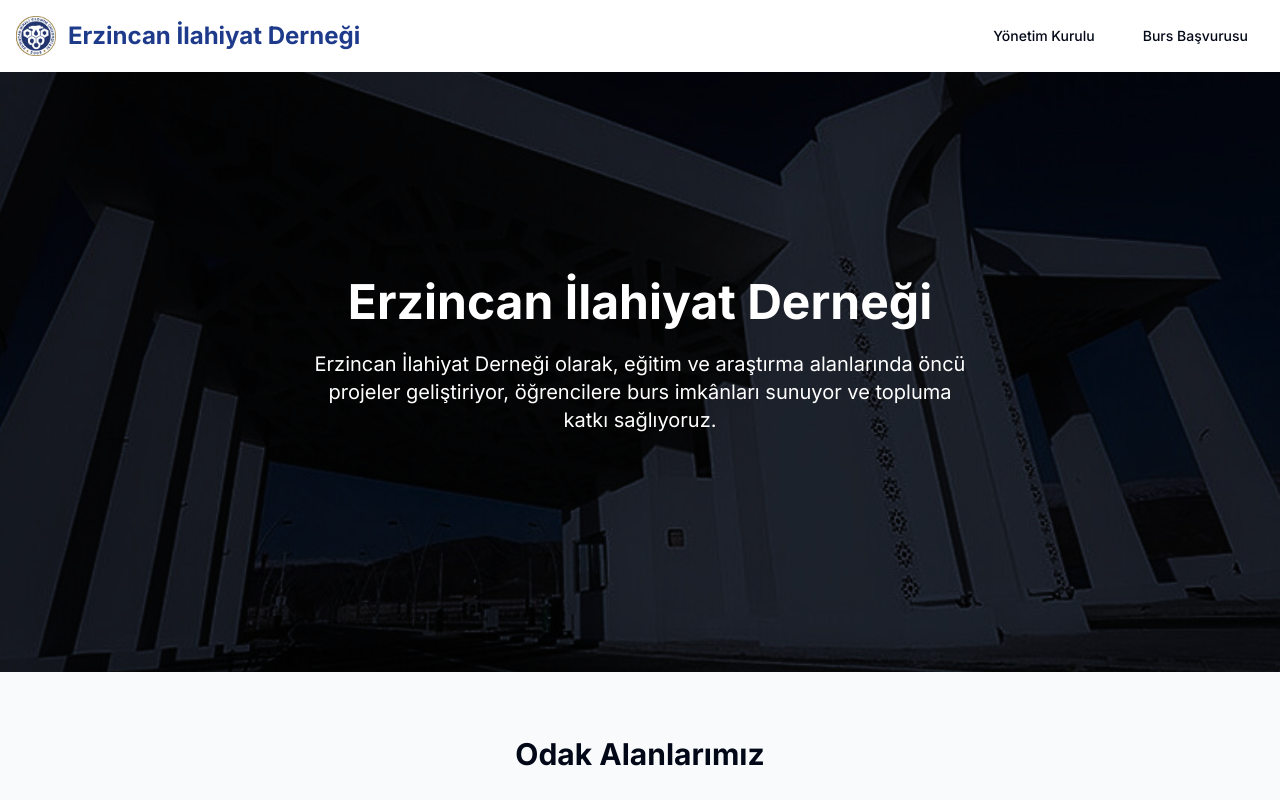
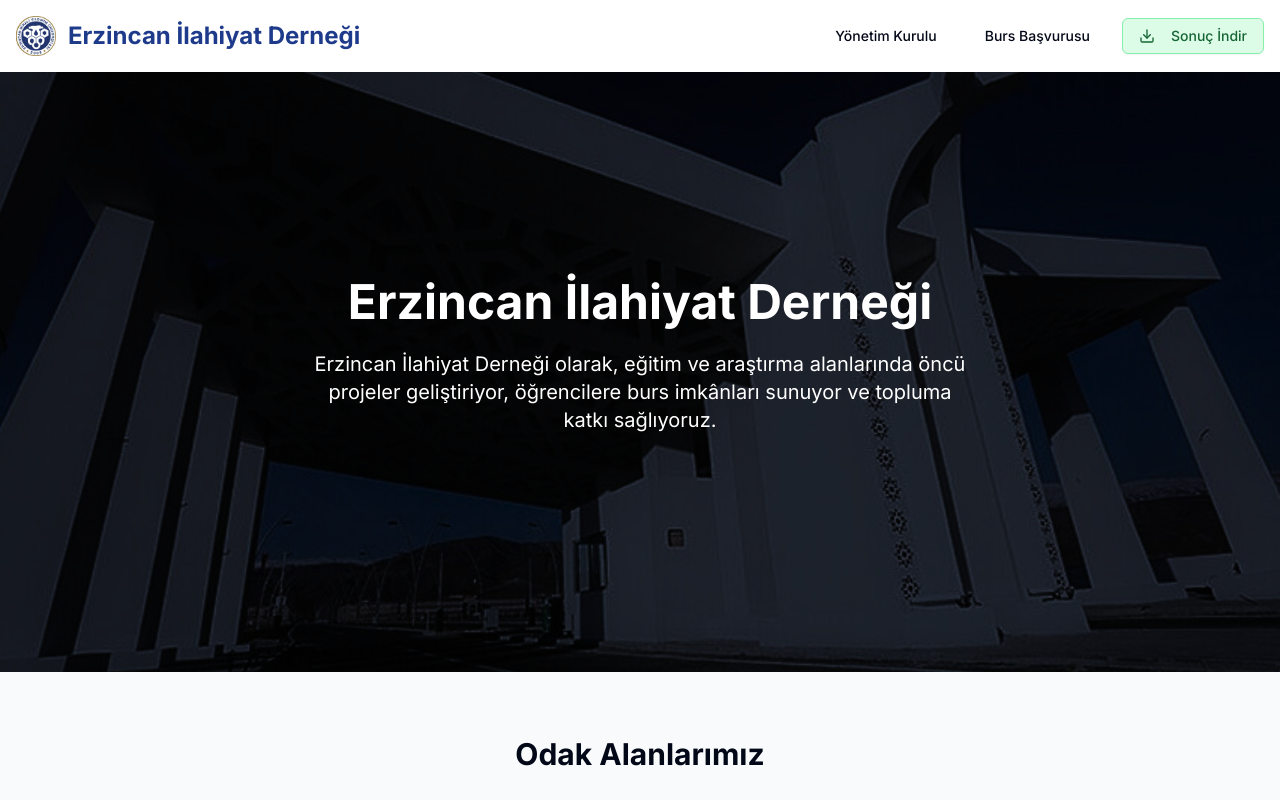
Before and after one commit to AhmetSaidMutlu/college-sociaty, a Next.js app: page / in a window 1280 px wide. Shown: the top 800 px of the page. Built offline with nearby package versions, Linux system fonts and the light colour scheme.

Commit message:
Scholarship results

```diff
--- a/components/header.tsx
+++ b/components/header.tsx
@@ -9,7 +9,7 @@
   SheetContent,
   SheetTrigger,
 } from "@/components/ui/sheet"
-import { Menu } from 'lucide-react'
+import { Menu, Download } from 'lucide-react'
 
 export default function Header() {
   const [isOpen, setIsOpen] = useState(false)
@@ -18,6 +18,13 @@
     { href: '/yonetim-kurulu', label: 'Yönetim Kurulu' },
     { href: '/scholarship-application', label: 'Burs Başvurusu' },
   ]
+
+  const handleDownload = () => {
+    const link = document.createElement('a')
+    link.href = '/burs.docx'
+    link.download = 'Burs_Sonuc_Belgesi.docx'
+    link.click()
+  }
 
   return (
     <header className="bg-white shadow-sm">
@@ -36,12 +43,31 @@
               <Link href={item.href}>{item.label}</Link>
             </Button>
           ))}
+          <Button
+            onClick={handleDownload}
+            variant="outline"
+            className="bg-green-100 text-green-800 hover:bg-green-200 border-green-300"
+          >
+            <Download className="mr-2 h-4 w-4" />
+            Sonuç İndir
+          </Button>
         </nav>
 
         {/* Mobile Menu */}
+        <div className="flex items-center md:hidden">
+          <Button
+            onClick={handleDownload}
+            variant="outline"
+            size="icon"
+            className="mr-2 bg-green-100 text-green-800 hover:bg-green-200 border-green-300"
+          >
+            <Download className="h-5 w-5" />
+            <span className="sr-only">Sonuç İndir</span>
+          </Button>
+
           <Sheet open={isOpen} onOpenChange={setIsOpen}>
             <SheetTrigger asChild>
-            <Button variant="ghost" size="icon" className="md:hidden">
+              <Button variant="ghost" size="icon">
                 <Menu className="h-6 w-6" />
                 <span className="sr-only">Menü</span>
               </Button>
@@ -49,14 +75,29 @@
             <SheetContent side="right">
               <nav className="flex flex-col space-y-4 mt-6">
                 {menuItems.map((item) => (
-                <Button key={item.href} variant="ghost" asChild className="hover:text-blue-900" onClick={() => setIsOpen(false)}>
+                  <Button
+                    key={item.href}
+                    variant="ghost"
+                    asChild
+                    className="hover:text-blue-900"
+                    onClick={() => setIsOpen(false)}
+                  >
                     <Link href={item.href}>{item.label}</Link>
                   </Button>
                 ))}
+                <Button
+                  onClick={handleDownload}
+                  variant="outline"
+                  className="bg-green-100 text-green-800 hover:bg-green-200 border-green-300"
+                >
+                  <Download className="mr-2 h-4 w-4" />
+                  Sonuç İndir
+                </Button>
               </nav>
             </SheetContent>
           </Sheet>
         </div>
+      </div>
     </header>
   )
 }
```
Also changed, not shown: 1 other file (tests, documents, lock files or other folders). Lines whose indentation alone changed are shown as unchanged.
